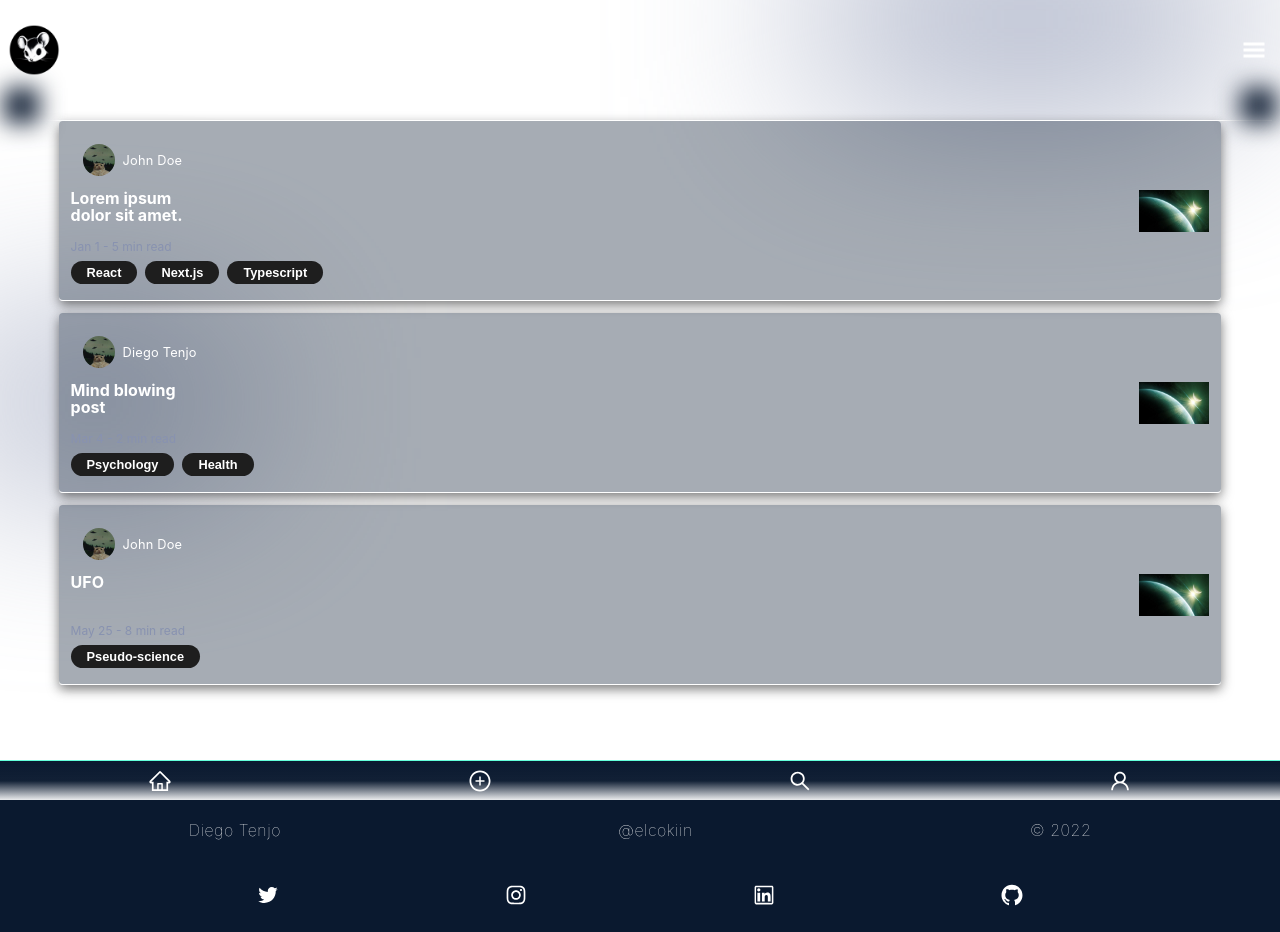
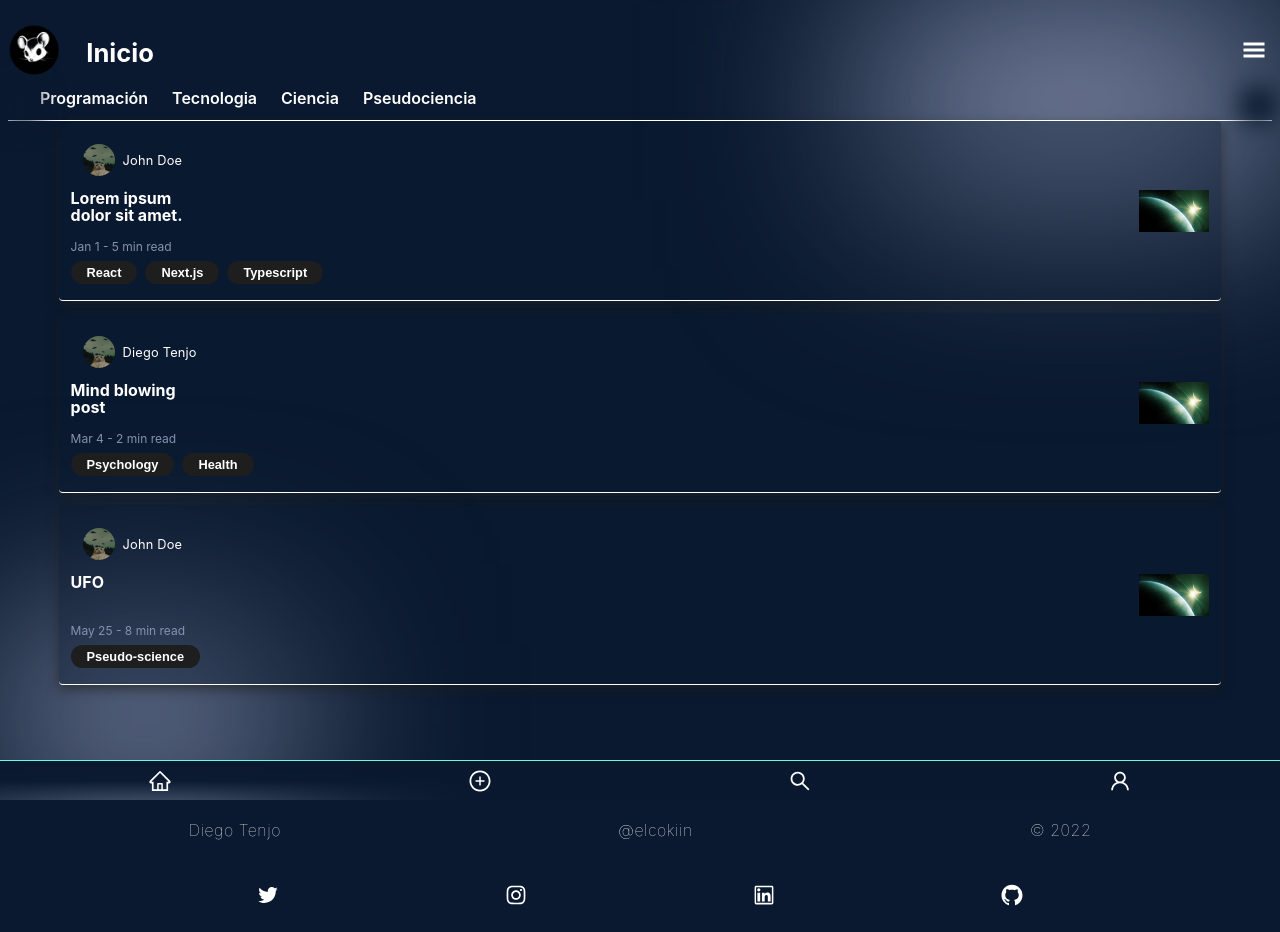
Before and after one commit to elcokiin/elcokiin, a Next.js app: page / in a window 1280 px wide. Built offline with nearby package versions, Linux system fonts and the light colour scheme.

Commit message:
fix some bug the ligth mode system

```diff
--- a/components/Background/Backgroud.module.css
+++ b/components/Background/Backgroud.module.css
@@ -1,10 +1,9 @@
 .container {
-	z-index: -1;
-	position: absolute;
+	z-index: -100;
+	position: fixed;
 	width: 100vw;
-	height: 501px;
-	left: -51px;
-	top: -45px;
+	height: 100vh;
+	background: var(--oxford-blue);
 }
 
 .elipse {
--- a/components/Background/index.tsx
+++ b/components/Background/index.tsx
@@ -4,8 +4,8 @@ import styles from './Backgroud.module.css'
 const Background: NextPage = () => {
 	return (
 		<div className={styles.container}>
-			<figure className={[styles.elipse, styles.elipse1].join(" ")}>hello</figure>
-			<figure className={[styles.elipse, styles.elipse2].join(" ")}>hello</figure>
+			<figure className={[styles.elipse, styles.elipse1].join(" ")}></figure>
+			<figure className={[styles.elipse, styles.elipse2].join(" ")}></figure>
 		</div>
 	)
 }
--- a/pages/index.tsx
+++ b/pages/index.tsx
@@ -16,14 +16,14 @@ import styles from '../styles/Home.module.css'
 const Home: NextPage = () => {
 	return (
 		<div>
+				<Backgroud />
 			<div className={styles.container}>
-				<Head>
+								<Head>
 					<title>Inicio - elcokiin</title>
 					<meta name="description" content="Place to write and read other people" />
 					<link rel="icon" href="/mouse-circle.png" />
 				</Head>
 
-				<Backgroud />
 
 				<header className={styles.containerHeader}>
 					<Header />
--- a/pages/menuMobile/Menu.module.css
+++ b/pages/menuMobile/Menu.module.css
@@ -6,13 +6,13 @@
 
 /*Header*/
 .header {
-	margin-top: 16px;
 	width: 100%;
 	height: 48px;
 	display: flex;
 	align-items: center;
 	justify-content: space-between;
 	padding: 0 16px;
+	padding-top: 16px;
 }
 
 .icon {
@@ -58,6 +58,7 @@
 	font-size: 1rem;
 	margin-top: 16px;
 	border: none;
+	color: var(--white),
 }
 .activated {
 	border: 2px solid var(--aquamarine);
```
